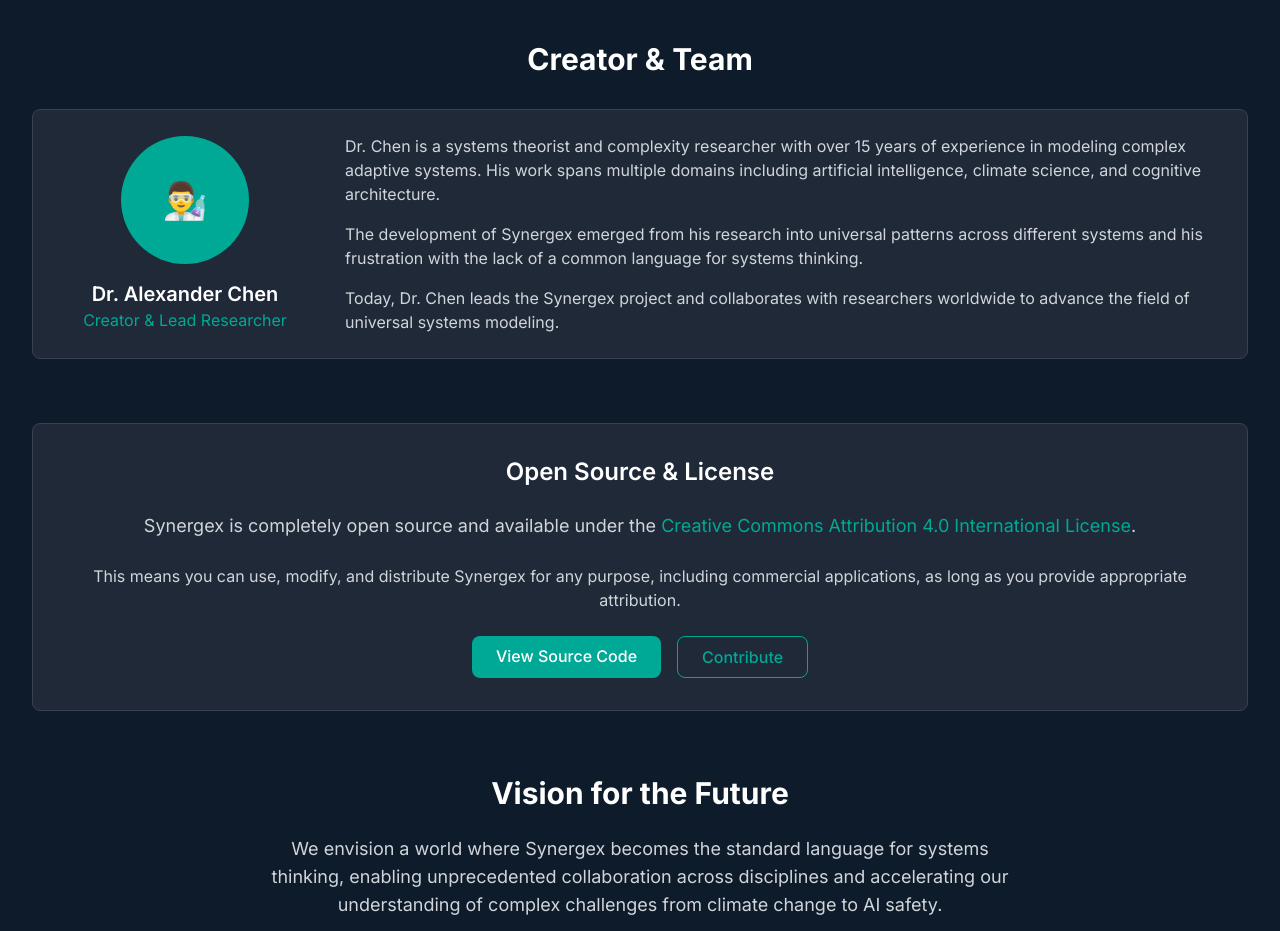
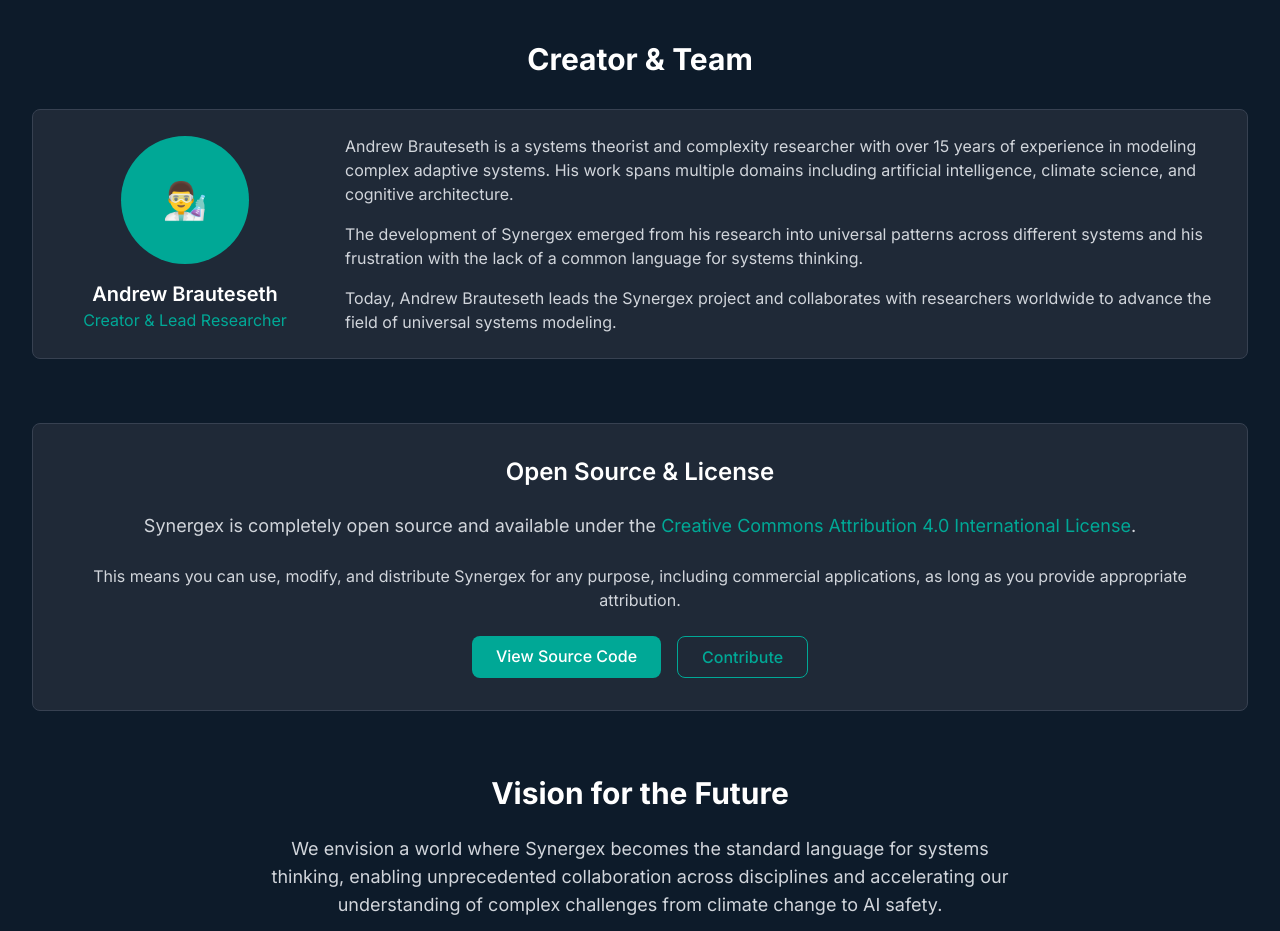
Before and after one commit to data-88/Synergex_Website_v1, a Next.js app: page /about in a window 1280 px wide. Shown: the part 2340-3271 px from the top of the page. Built offline with nearby package versions, Linux system fonts and the light colour scheme.

Commit message:
tools change

```diff
--- a/app/about/page.js
+++ b/app/about/page.js
@@ -152,12 +152,12 @@ export default function AboutPage() {
                 <div className="w-32 h-32 bg-synergex-accent rounded-full mx-auto mb-4 flex items-center justify-center text-4xl">
                   👨‍🔬
                 </div>
-                <h3 className="text-xl font-semibold text-white">Dr. Alexander Chen</h3>
+                <h3 className="text-xl font-semibold text-white">Andrew Brauteseth</h3>
                 <p className="text-synergex-accent">Creator & Lead Researcher</p>
               </div>
               <div className="flex-1">
                 <p className="text-gray-300 mb-4">
-                  Dr. Chen is a systems theorist and complexity researcher with over 15 years of experience
+                  Andrew Brauteseth is a systems theorist and complexity researcher with over 15 years of experience
                   in modeling complex adaptive systems. His work spans multiple domains including artificial
                   intelligence, climate science, and cognitive architecture.
                 </p>
@@ -166,7 +166,7 @@ export default function AboutPage() {
                   different systems and his frustration with the lack of a common language for systems thinking.
                 </p>
                 <p className="text-gray-300">
-                  Today, Dr. Chen leads the Synergex project and collaborates with researchers worldwide
+                  Today, Andrew Brauteseth leads the Synergex project and collaborates with researchers worldwide
                   to advance the field of universal systems modeling.
                 </p>
               </div>
--- a/app/layout.js
+++ b/app/layout.js
@@ -13,6 +13,7 @@ export const metadata = {
   creator: 'Synergex',
   publisher: 'Synergex',
   robots: 'index, follow',
+  metadataBase: new URL('https://synergex.org'),
   openGraph: {
     title: 'Synergex — The Language of Systems',
     description: 'Universal Systems-of-Systems Meta Language (USSML) for modeling complex systems, flows, and feedback loops.',
@@ -35,7 +36,11 @@ export const metadata = {
     description: 'Universal Systems-of-Systems Meta Language (USSML) for modeling complex systems, flows, and feedback loops.',
     images: ['/og-image.png'],
   },
-  viewport: 'width=device-width, initial-scale=1',
+}
+
+export const viewport = {
+  width: 'device-width',
+  initialScale: 1,
   themeColor: '#0d1b2a',
 }
 
```
